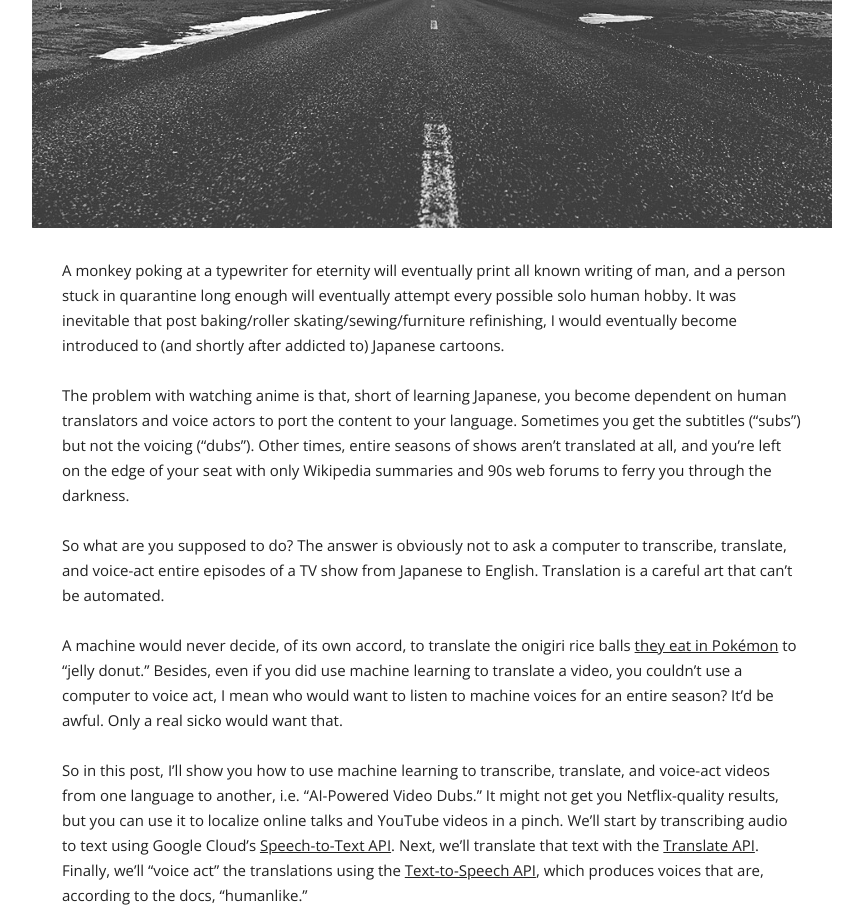
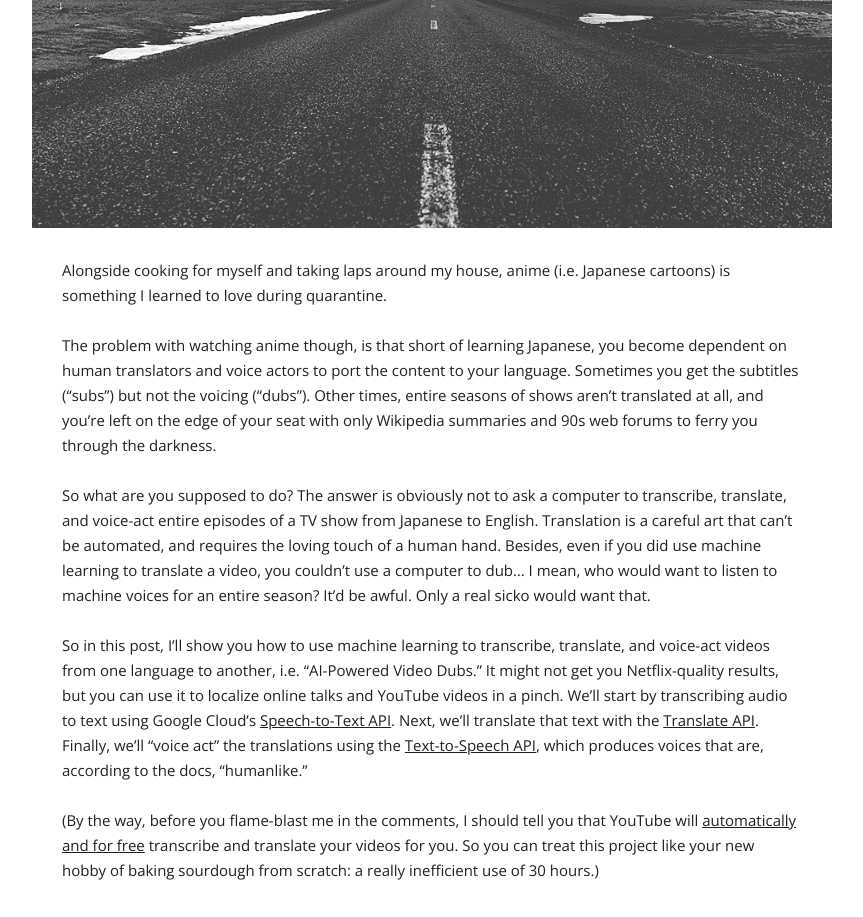
Before and after one commit to dalequark/daleonai, a Jekyll site: the page built from _posts/2021-02-02-ai-dubs-over-subs-translating-and-dubbing-videos-with-ai.md, in a window 1280 px wide and 1400 px high, scrolled down 542 px. Shown: the top 917 px of the window, without its empty margins (208-1071 px from the left). Built offline with Jekyll 4.4.1, drawn with Linux system fonts in a browser that asks for light colours; some web fonts are replaced; a script that is not in the unit is left out; comment, search, counter and statistics services are not loaded; some of the changed text lies outside the part shown.

Commit message:
Update Blog “2021-02-02-ai-dubs-over-subs-translating-and-dubbing-videos-with-ai”

```diff
--- a/_posts/2021-02-02-ai-dubs-over-subs-translating-and-dubbing-videos-with-ai.md
+++ b/_posts/2021-02-02-ai-dubs-over-subs-translating-and-dubbing-videos-with-ai.md
@@ -10,17 +10,15 @@ tags:
   - nlp
 permalink: translate-dub-videos-with-ml
 ---
-A monkey poking at a typewriter for eternity will eventually print all known writing of man, and a person stuck in quarantine long enough will eventually attempt every possible solo human hobby. It was inevitable that post baking/roller skating/sewing/furniture refinishing, I would eventually become introduced to (and shortly after addicted to) Japanese cartoons.
+Alongside cooking for myself and taking laps around my house, anime (i.e. Japanese cartoons) is something I learned to love during quarantine.
 
-The problem with watching anime is that, short of learning Japanese, you become dependent on human translators and voice actors to port the content to your language. Sometimes you get the subtitles (“subs”) but not the voicing (“dubs”). Other times, entire seasons of shows aren’t translated at all, and you’re left on the edge of your seat with only Wikipedia summaries and 90s web forums to ferry you through the darkness.
+The problem with watching anime though, is that short of learning Japanese, you become dependent on human translators and voice actors to port the content to your language. Sometimes you get the subtitles (“subs”) but not the voicing (“dubs”). Other times, entire seasons of shows aren’t translated at all, and you’re left on the edge of your seat with only Wikipedia summaries and 90s web forums to ferry you through the darkness.
 
-So what are you supposed to do? The answer is obviously not to ask a computer to transcribe, translate, and voice-act entire episodes of a TV show from Japanese to English. Translation is a careful art that can’t be automated.
-
-A machine would never decide, of its own accord, to translate the onigiri rice balls [they eat in Pokémon](https://www.youtube.com/watch?v=48ztfailhnU) to “jelly donut.” Besides, even if you did use machine learning to translate a video, you couldn’t use a computer to voice act, I mean who would want to listen to machine voices for an entire season? It’d be awful. Only a real sicko would want that.
+So what are you supposed to do? The answer is obviously not to ask a computer to transcribe, translate, and voice-act entire episodes of a TV show from Japanese to English. Translation is a careful art that can’t be automated, and requires the loving touch of a human hand. Besides, even if you did use machine learning to translate a video, you couldn’t use a computer to dub... I mean, who would want to listen to machine voices for an entire season? It’d be awful. Only a real sicko would want that.
 
 So in this post, I’ll show you how to use machine learning to transcribe, translate, and voice-act videos from one language to another, i.e. “AI-Powered Video Dubs.” It might not get you Netflix-quality results, but you can use it to localize online talks and YouTube videos in a pinch. We’ll start by transcribing audio to text using Google Cloud’s [Speech-to-Text API](https://cloud.google.com/speech-to-text). Next, we’ll translate that text with the [Translate API](https://cloud.google.com/translate). Finally, we’ll “voice act” the translations using the [Text-to-Speech API](https://cloud.google.com/text-to-speech), which produces voices that are, according to the docs, “humanlike.”
 
-(By the way, before you flame-blast me in the comments, dear reader, I should tell you that YouTube will [automatically and for free](https://support.google.com/youtube/answer/6373554#zippy=%2Cautomatic-captions-on-videos-on-demand) transcribe (and even translate?) your videos for you. So you can treat this project like your new hobby of baking sourdough from scratch: a really inefficient use of 30 hours.)
+(By the way, before you flame-blast me in the comments, I should tell you that YouTube will [automatically and for free](https://support.google.com/youtube/answer/6373554#zippy=%2Cautomatic-captions-on-videos-on-demand) transcribe and translate your videos for you. So you can treat this project like your new hobby of baking sourdough from scratch: a really inefficient use of 30 hours.)
 
 ## AI-Dubbed Videos: Do they axe usually sound grood?
 
```
